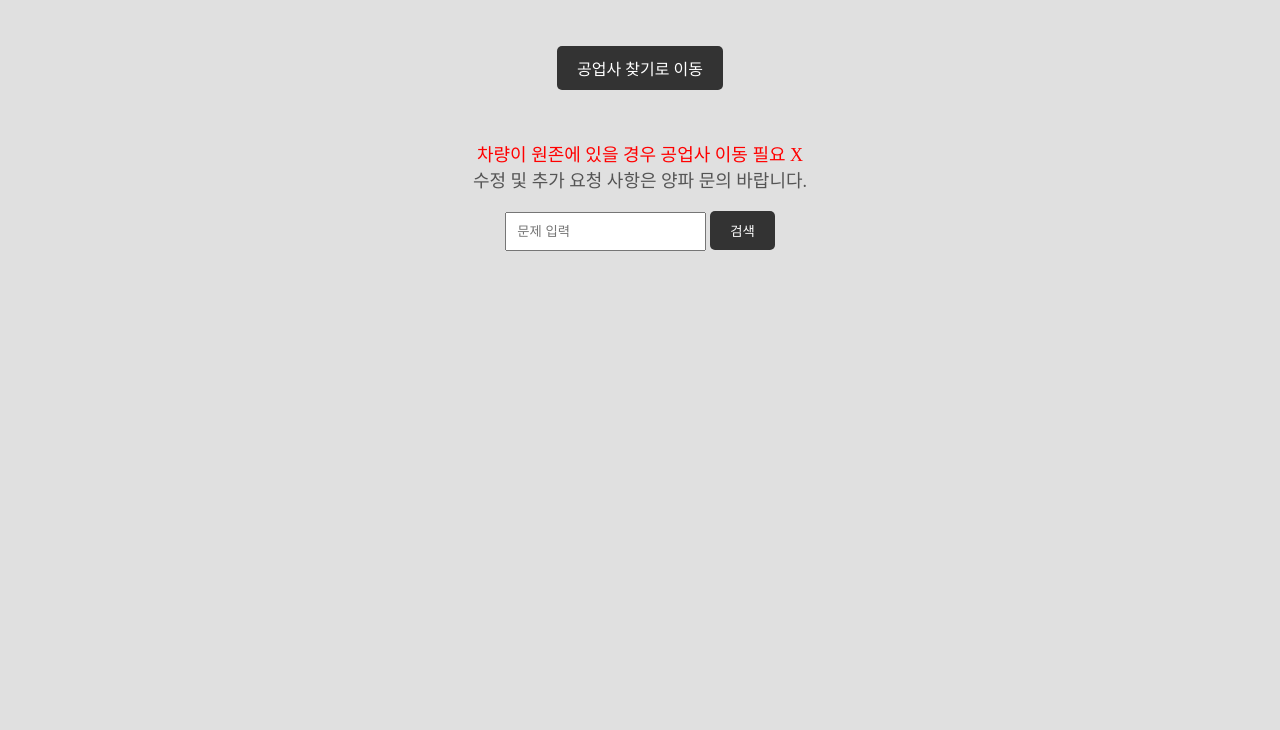
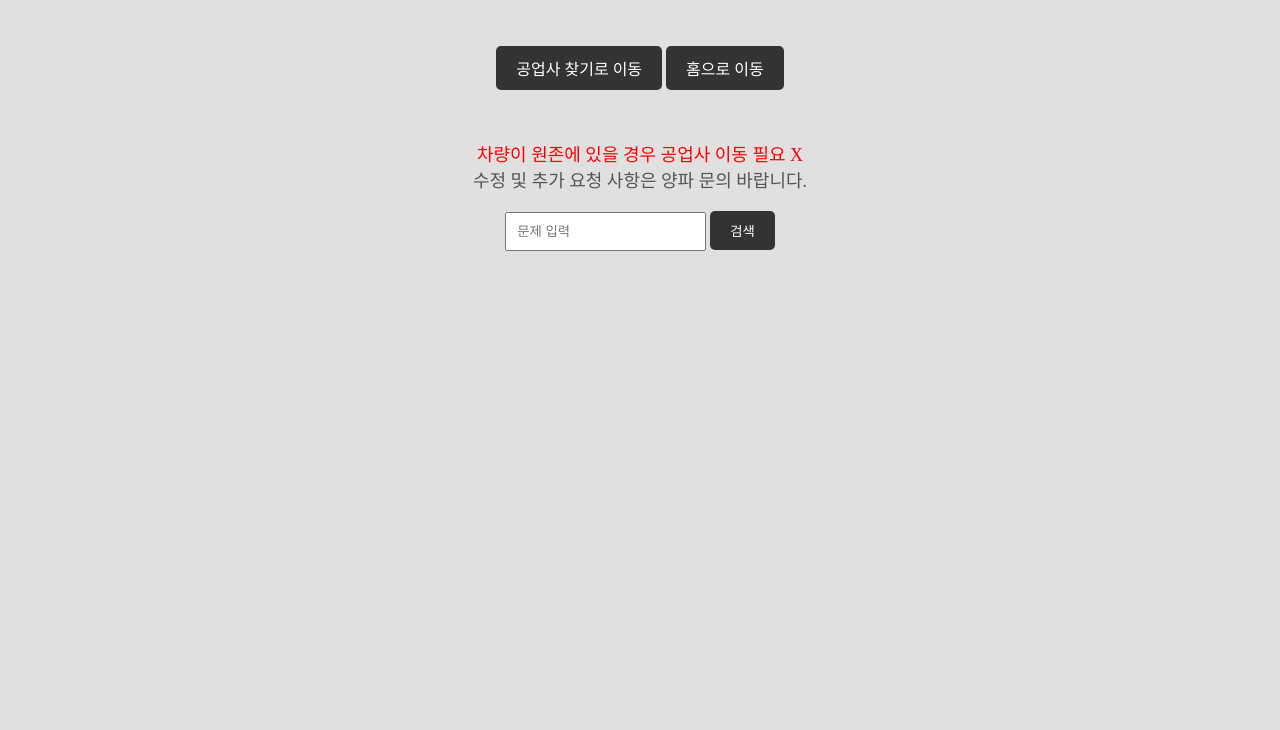
Before and after one commit to taejunekwon/subfindmap, a plain HTML site: page index.html in a window 1280 px wide. Shown: the part 70-800 px from the top of the page. Drawn offline with Linux system fonts and the light colour scheme.

Commit message:
조치 방법

```diff
--- a/index.html
+++ b/index.html
@@ -96,7 +96,7 @@
 <body>
     <h1>조치 방법 확인 페이지</h1>
     <a href="https://www.findyangpa.site/" class="center-link">공업사 찾기로 이동</a>
-
+    <a href="https://main.findyangpa.site/" class="center-link">홈으로 이동</a>
 
     <div class="center-text">
         <font color="red"> 차량이 원존에 있을 경우 공업사 이동 필요 X</font><br>
```
